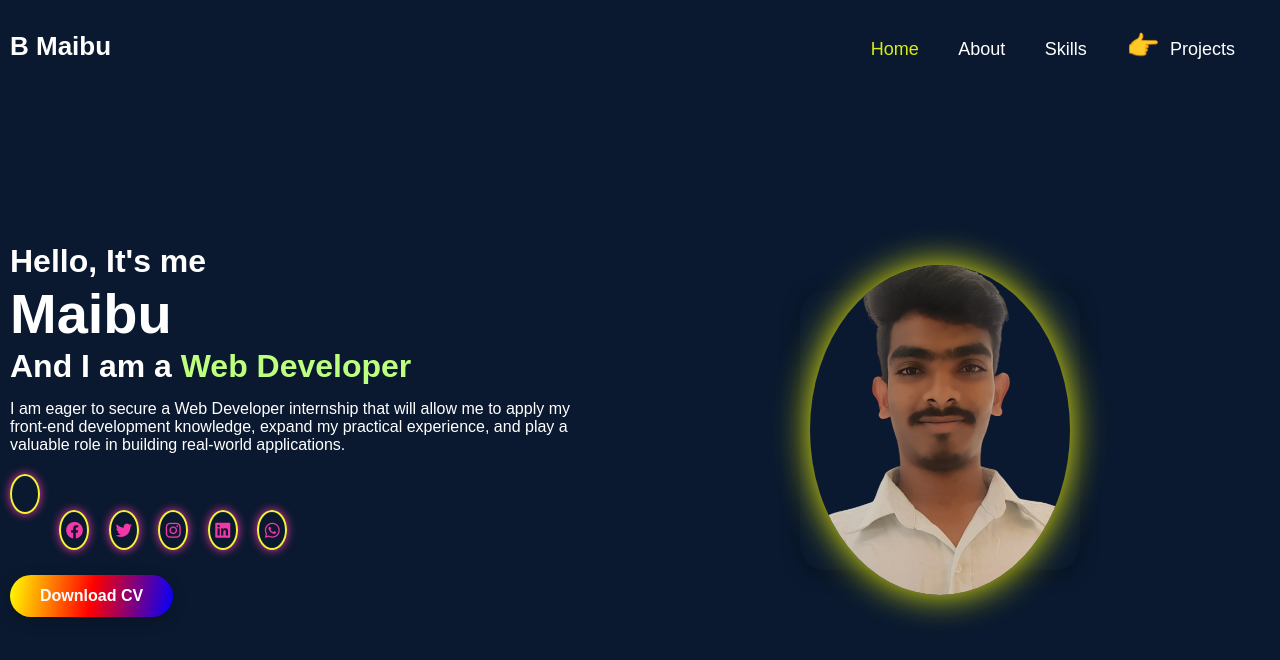
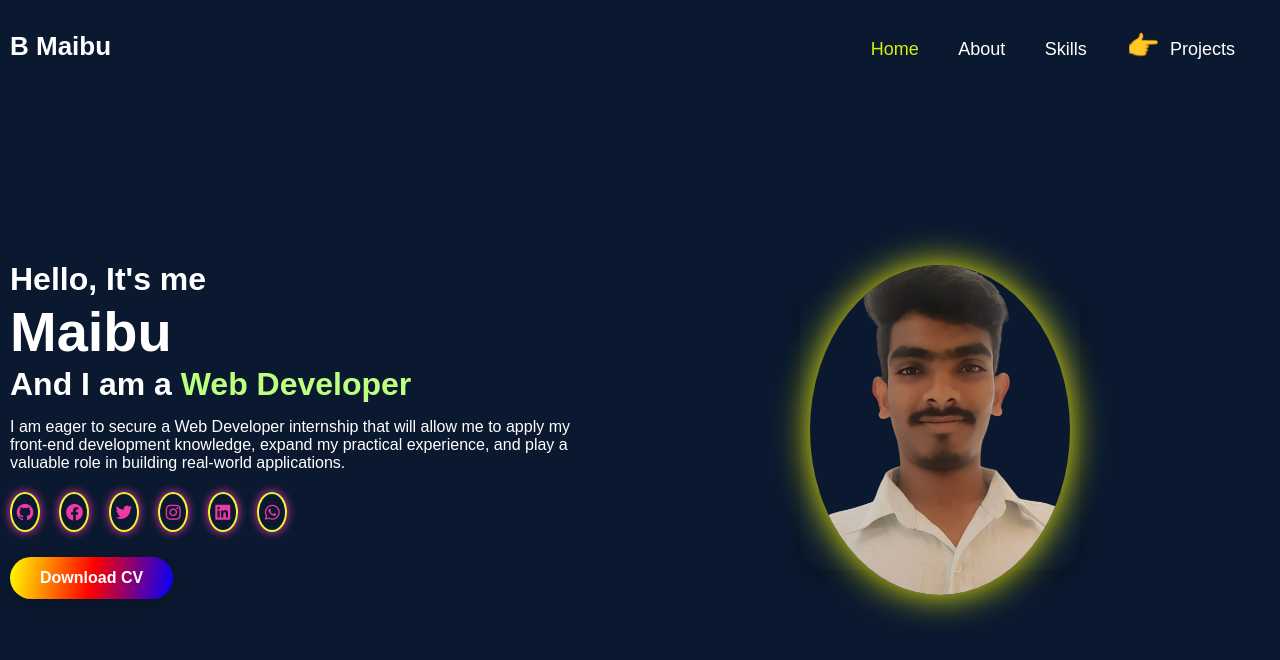
Before and after one commit to bmaibu/myfortfolio, a plain HTML site: page index.html in a window 1280 px wide. Drawn offline with nearby package versions, Linux system fonts and the light colour scheme.

Commit message:
Update index.html

```diff
--- a/index.html
+++ b/index.html
@@ -33,7 +33,7 @@
 
           <!-- Social Links -->
           <div class="social-media">
-            <a href="https://github.com/bmaibu"></i></a>
+            <a href="https://github.com/bmaibu"><i class='bx bxl-github'></i></a>
             <a href="https://www.facebook.com/share/1ALXso9iuT/"><i class='bx bxl-facebook-circle'></i></a>
             <a href="https://www.twitter.com/@bmaibu_/" target="_blank"><i class='bx bxl-twitter'></i></a>
             <a href="https://www.instagram.com/bmaibu_/" target="_blank"><i class='bx bxl-instagram'></i></a>
```
